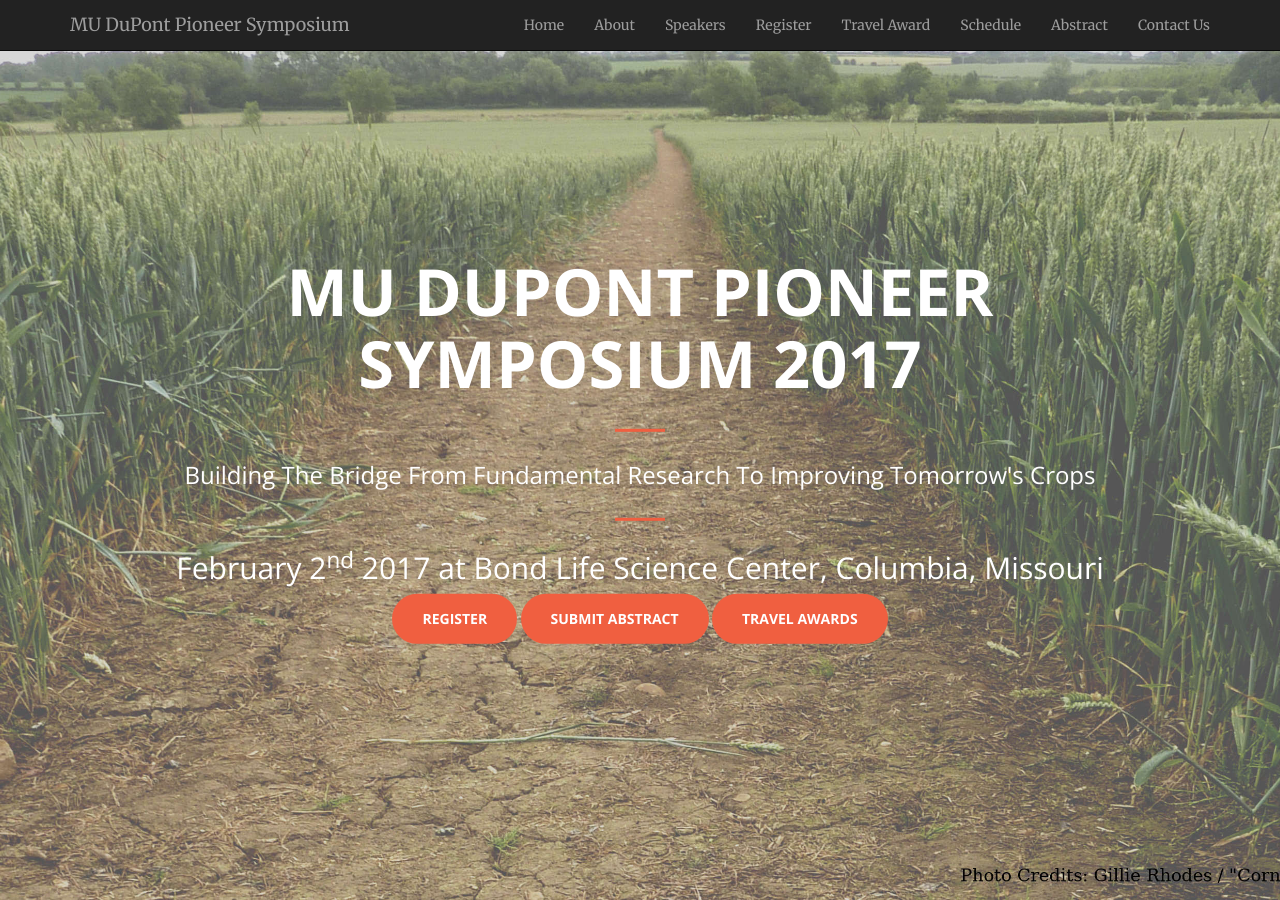
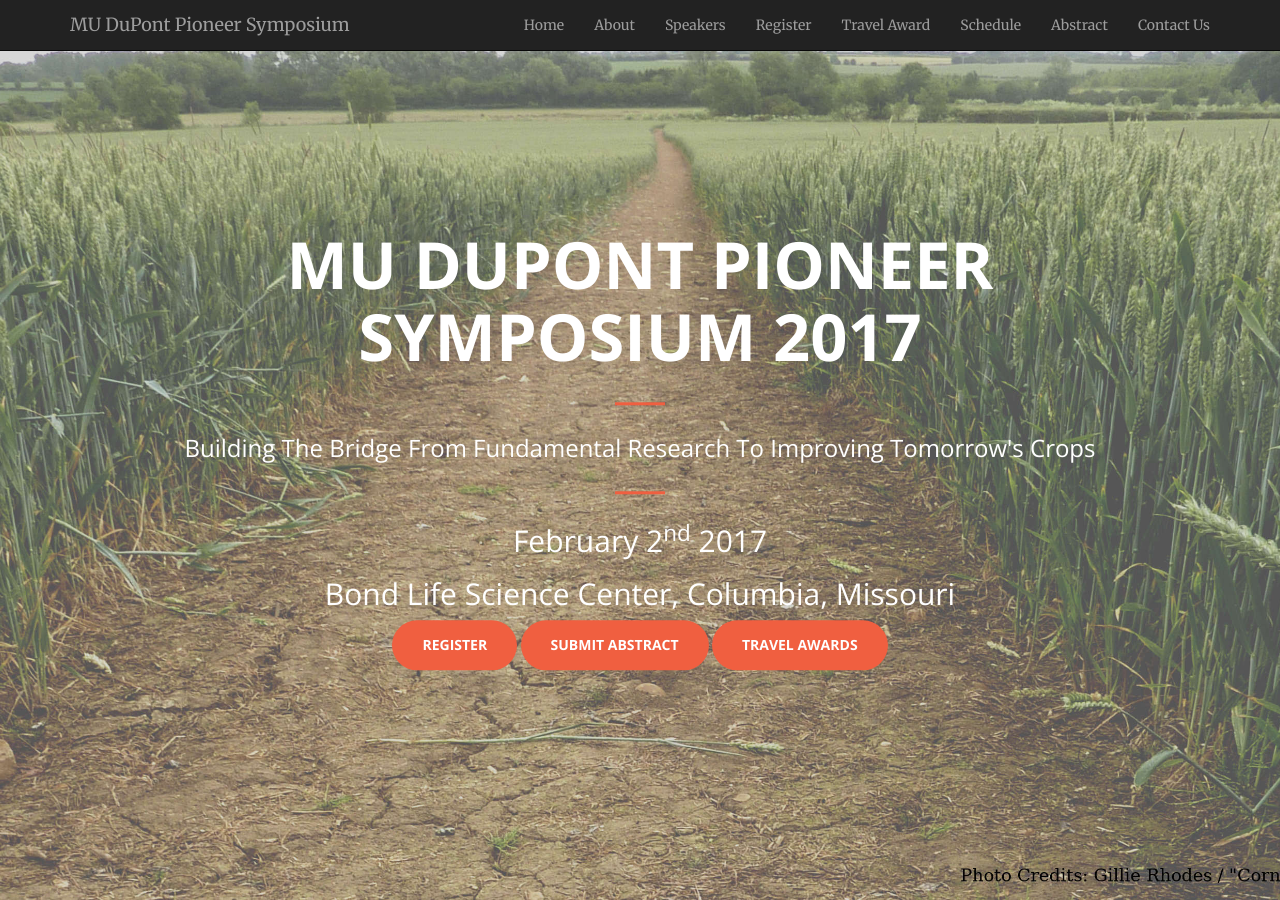
Before and after one commit to mupioneersymposium/mupioneersymposium.github.io, a Jekyll site: the page built from index.html, in a window 1280 px wide and 900 px high. Built offline with Jekyll 4.4.1, drawn with Linux system fonts in a browser that asks for light colours.

```diff
--- a/_includes/header.html
+++ b/_includes/header.html
@@ -5,7 +5,8 @@
             <hr>
             <h3>Building The Bridge From Fundamental Research To Improving Tomorrow's Crops</h3>
             <hr>
-            <h2>February 2<sup>nd</sup> 2017 at Bond Life Science Center, Columbia, Missouri</h2>
+            <h2>February 2<sup>nd</sup> 2017</h2>
+            <h2>Bond Life Science Center, Columbia, Missouri</h2>
             <a target="_blank" href="https://www.eventbrite.com/e/mu-dupont-pioneer-symposium-tickets-26468717647" class="btn btn-primary btn-xl page-scroll">Register</a>
             <a target="_blank" href="abstract.html" class="btn btn-primary btn-xl page-scroll">Submit Abstract</a>
             <a target="_blank" href="travel.html" class="btn btn-primary btn-xl page-scroll">Travel Awards</a>
```
